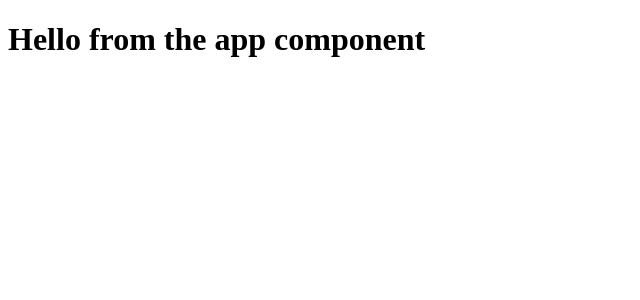
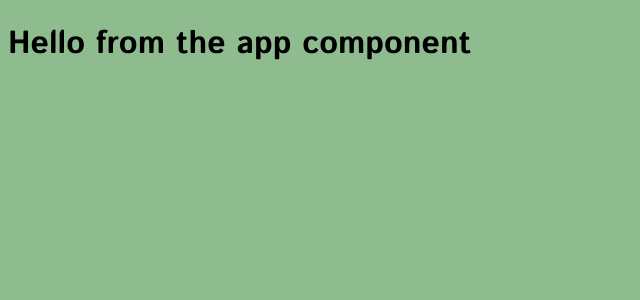
Before and after one commit to OybekKayumov/feedback-app, a React (Create React App) app: page / in a window 1280 px wide. Shown: the top 300 px of the page, without its empty margins (0-640 px from the left). Built offline with nearby package versions, Linux system fonts and the light colour scheme.

Commit message:
add global index.css

```diff
--- /dev/null
+++ b/src/index.css
@@ -0,0 +1,6 @@
+@import url('https://fonts.googleapis.com/css2?family=Istok+Web:ital,wght@0,400;0,700;1,400;1,700&display=swap');
+
+body {
+  font-family: 'Istok Web', sans-serif;
+  background: darkseagreen;
+}
--- a/src/index.js
+++ b/src/index.js
@@ -1,6 +1,7 @@
 import React, { StrictMode } from "react";
 import ReactDOM from 'react-dom';
-import App from './App'
+import './index.css';
+import App from './App';
 
 // ReactDOM.render(<h1>My React App</h1>, document.getElementById('root'))
 // ReactDOM.render(<App />, document.getElementById('root'))
```
